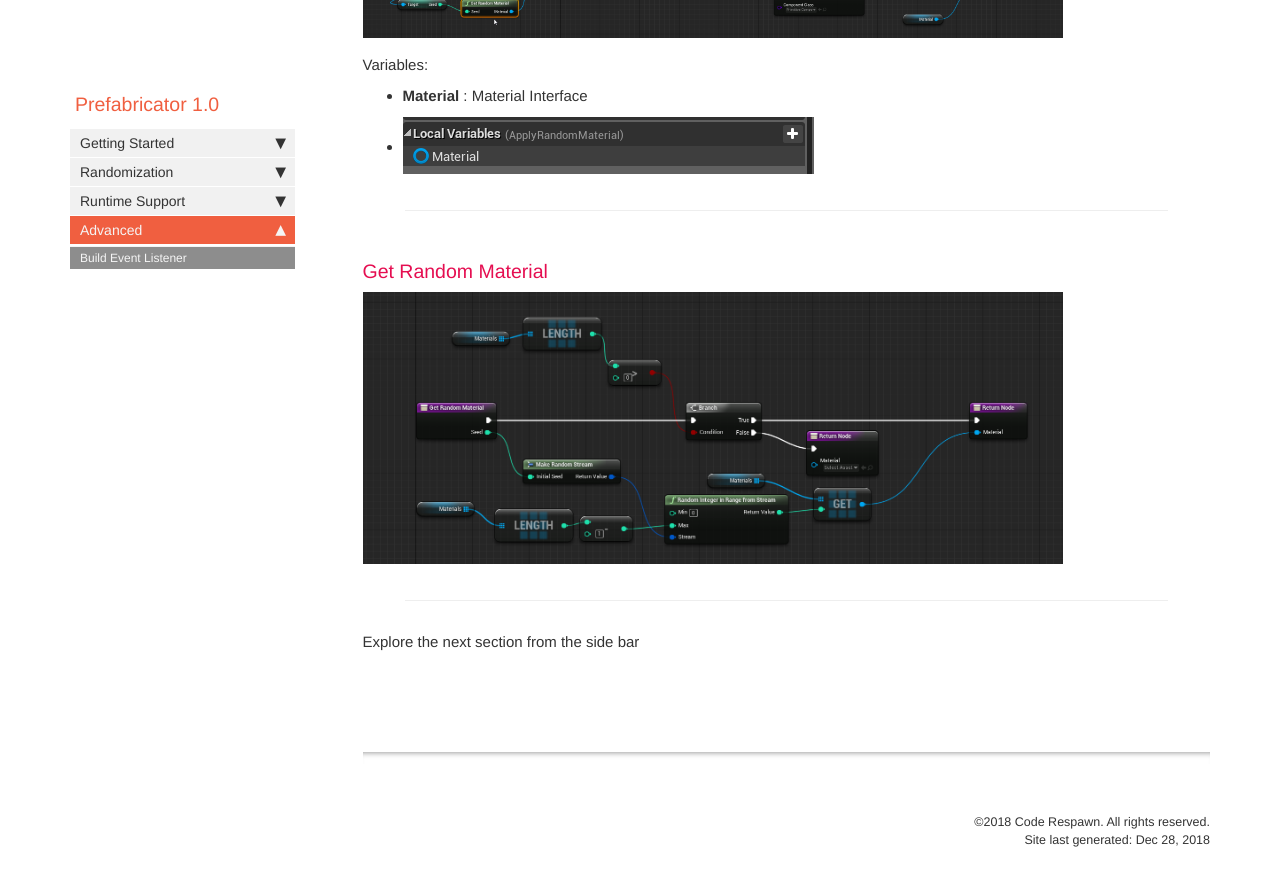
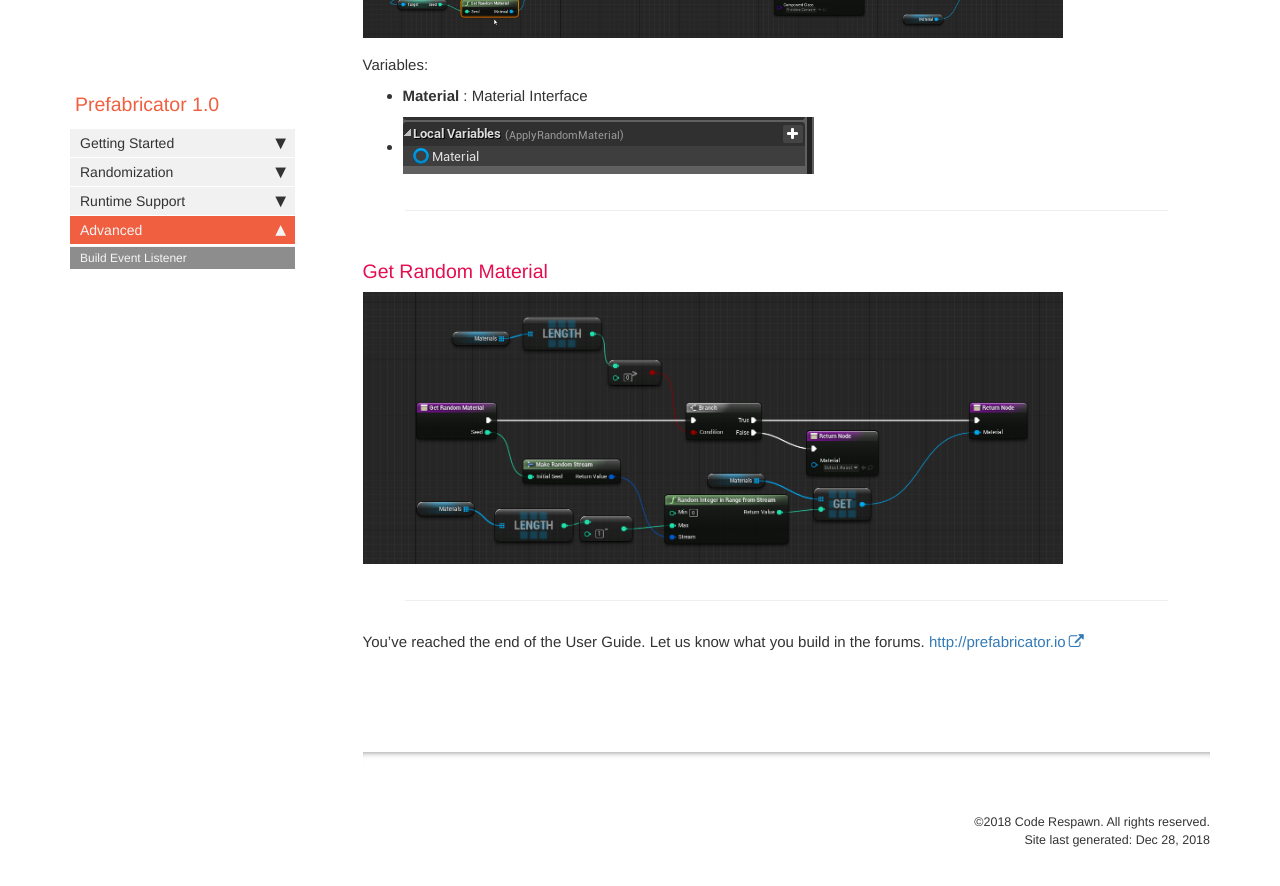
Before and after one commit to coderespawn/prefabricator-ue4-docs, a Jekyll site: the page built from pages/prefabricator/D01_build_event_listener.md, in a window 1280 px wide and 900 px high, scrolled down 6387 px. Shown: the top 886 px of the window. Built offline with Jekyll 4.4.1, drawn with Linux system fonts in a browser that asks for light colours; nearby versions of some CDN libraries; comment, search, counter and statistics services are not loaded.

Commit message:
Updated the user guide

```diff
--- a/pages/prefabricator/D01_build_event_listener.md
+++ b/pages/prefabricator/D01_build_event_listener.md
@@ -104,4 +104,4 @@ Variables:
 
 {% include links.html %}
 
-Explore the next section from the side bar
+You've reached the end of the User Guide. Let us know what you build in the forums.  [http://prefabricator.io](http://prefabricator.io)
```
